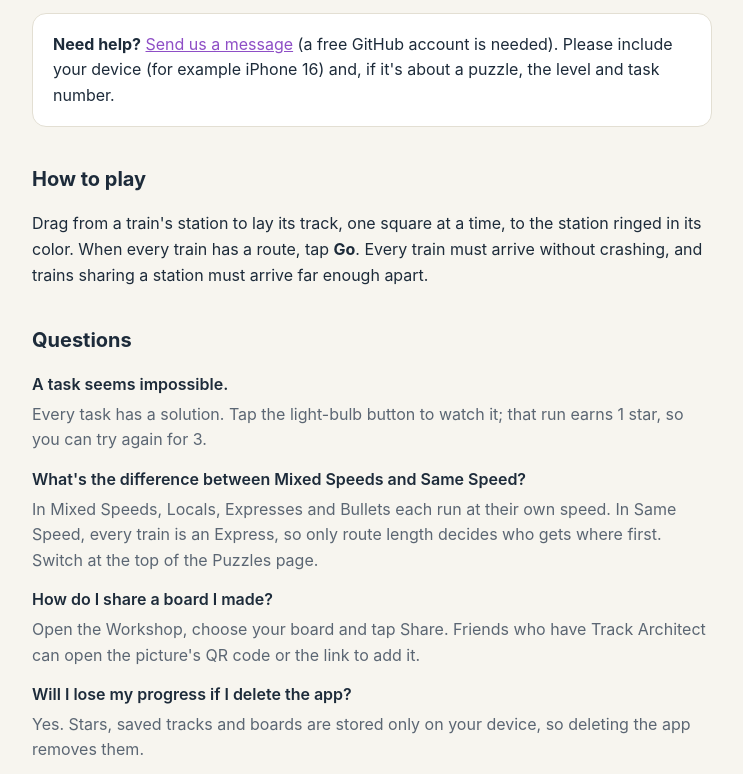
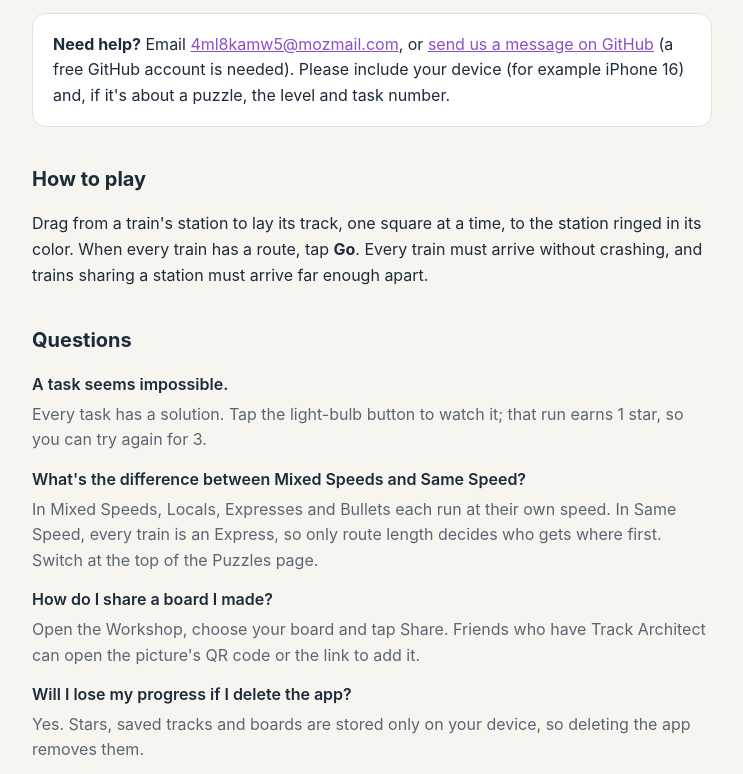
Before and after one commit to tywangdev/track-architect, a plain HTML site: page index.html in a window 1280 px wide. Shown: the part 107-881 px from the top of the page, without its empty margins (268-1011 px from the left). Drawn offline with Linux system fonts and the light colour scheme.

Commit message:
Add support email to the support page

```diff
--- a/index.html
+++ b/index.html
@@ -18,7 +18,7 @@
   </header>
 
   <div class="card">
-    <strong>Need help?</strong> <a href="https://github.com/tywangdev/track-architect/issues/new">Send us a message</a> (a free GitHub account is needed).
+    <strong>Need help?</strong> Email <a href="mailto:4ml8kamw5@mozmail.com">4ml8kamw5@mozmail.com</a>, or <a href="https://github.com/tywangdev/track-architect/issues/new">send us a message on GitHub</a> (a free GitHub account is needed).
     Please include your device (for example iPhone 16) and, if it's about a puzzle, the level and task number.
   </div>
 
```
